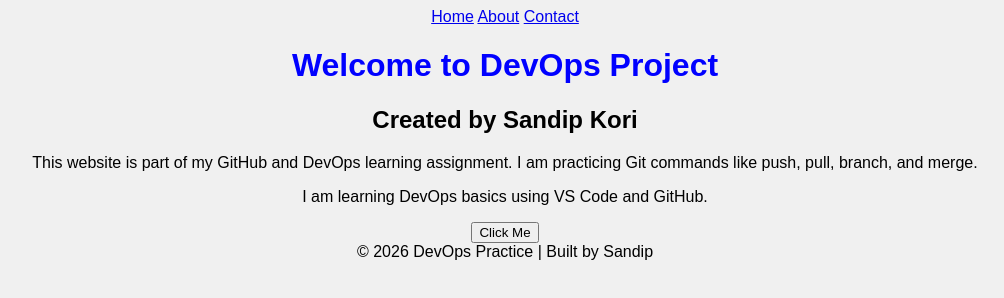
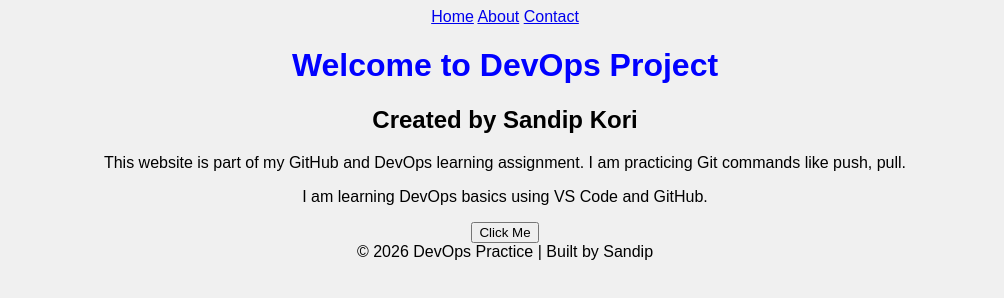
Before and after one commit to learncodefordev0727-del/Assignment1_git_and_github_78, a plain HTML site: page home.html in a window 1280 px wide. Shown: the whole page, without its empty margins (135-1139 px from the left). Drawn offline with Linux system fonts and the light colour scheme.

Commit message:
done some changes

```diff
--- a/home.html
+++ b/home.html
@@ -21,7 +21,7 @@
 
         <p>
             This website is part of my GitHub and DevOps learning assignment.
-            I am practicing Git commands like push, pull, branch, and merge.
+            I am practicing Git commands like push, pull.
         </p>
 
         <p>
```
